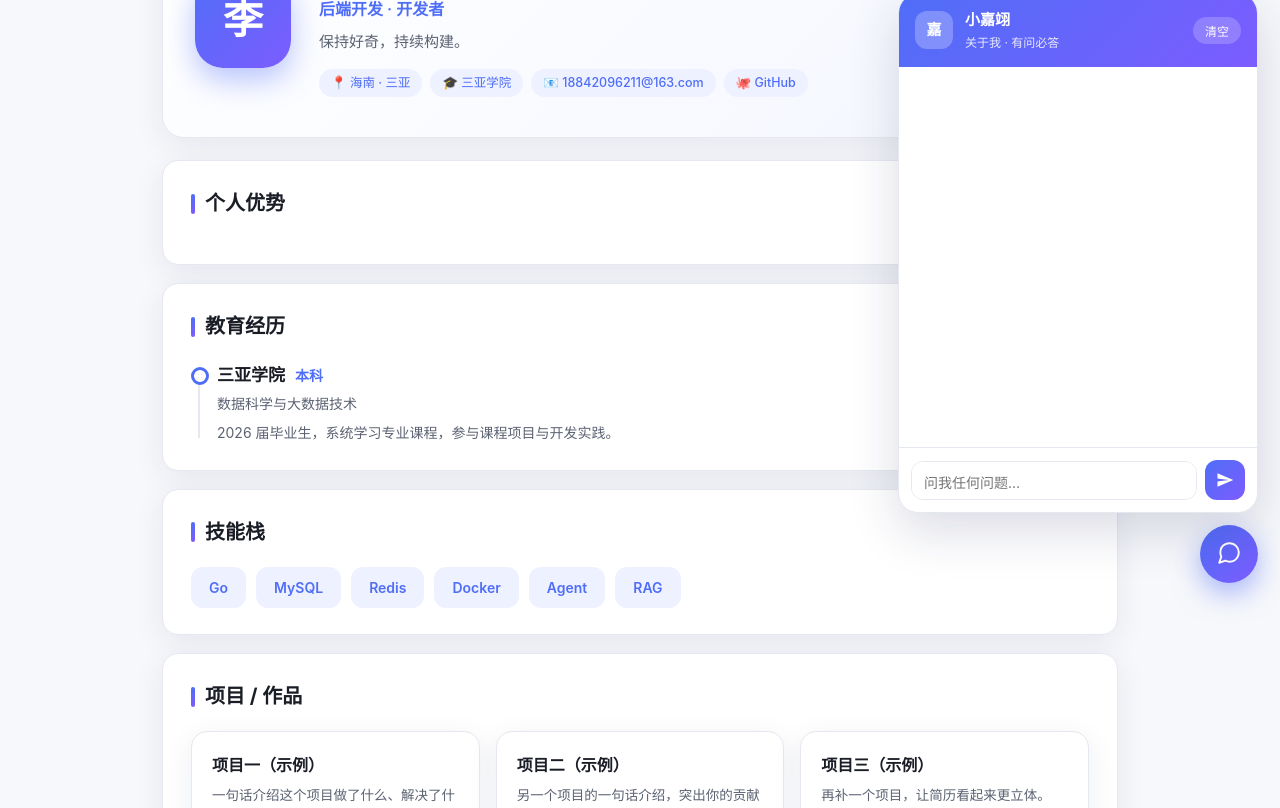
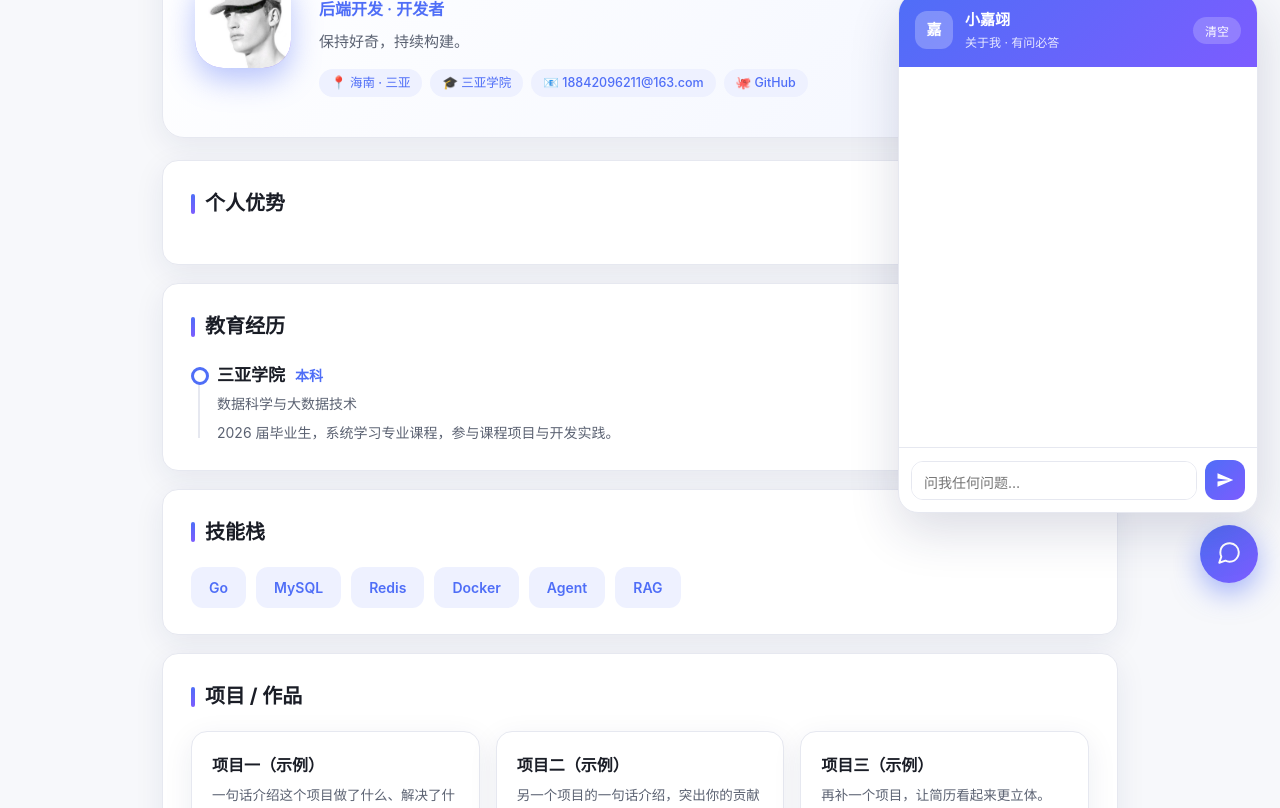
Before and after one commit to Lijiayi-go/jiayi-blog, a website: page public/index.html in a window 1280 px wide. Shown: the part 195-1003 px from the top of the page. Drawn offline with Linux system fonts and the light colour scheme.

Commit message:
feat: use real avatar photo on hero

```diff
--- a/public/app.js
+++ b/public/app.js
@@ -51,10 +51,13 @@ function renderHome() {
   ).join("");
 
   const avatarChar = (SITE.name || "我").trim().charAt(0) || "我";
+  const avatarHtml = SITE.avatar
+    ? `<img class="hero-avatar-img" src="${esc(SITE.avatar)}" alt="${esc(SITE.name)}的头像" />`
+    : esc(avatarChar);
 
   return `
     <div class="hero">
-      <div class="hero-avatar">${esc(avatarChar)}</div>
+      <div class="hero-avatar">${avatarHtml}</div>
       <div class="hero-info">
         <h1>${esc(SITE.name)}</h1>
         <div class="hero-role">${esc(SITE.role)}</div>
--- a/public/data.js
+++ b/public/data.js
@@ -9,6 +9,7 @@ const SITE = {
   email: "18842096211@163.com",
   github: "https://github.com/Lijiayi-go",
   motto: "保持好奇，持续构建。",
+  avatar: "./avatar.jpg",
 };
 
 /* ---------- 教育经历（首页时间轴） ---------- */
--- a/public/style.css
+++ b/public/style.css
@@ -127,6 +127,12 @@ a { color: inherit; text-decoration: none; }
   display: flex; align-items: center; justify-content: center;
   font-size: 40px; font-weight: 700;
   box-shadow: 0 12px 30px rgba(79, 110, 247, 0.4);
+  overflow: hidden;
+}
+.hero-avatar-img {
+  width: 100%; height: 100%;
+  object-fit: cover;
+  display: block;
 }
 .hero-info h1 { font-size: 30px; font-weight: 800; letter-spacing: 0.5px; }
 .hero-role { color: var(--accent); font-weight: 600; margin: 4px 0 8px; }
```
Also changed, not shown: public/avatar.jpg (added).
